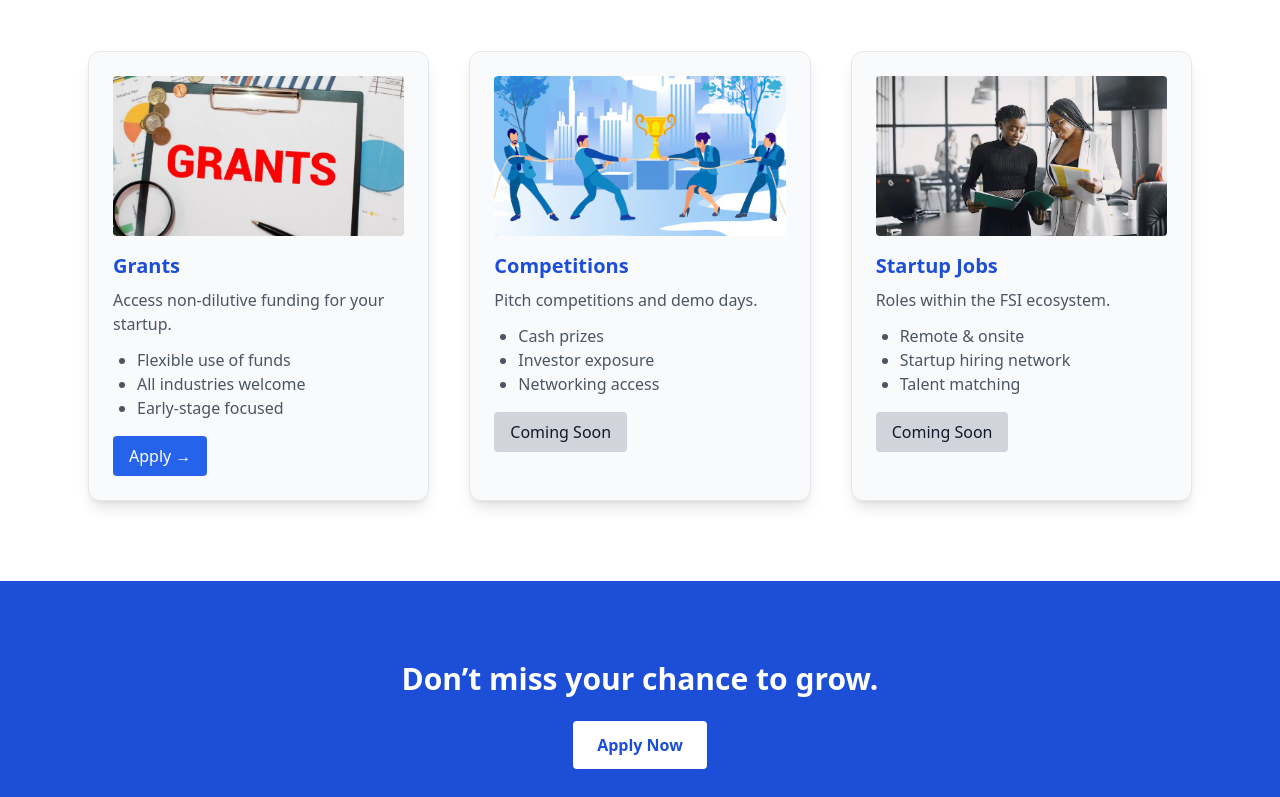
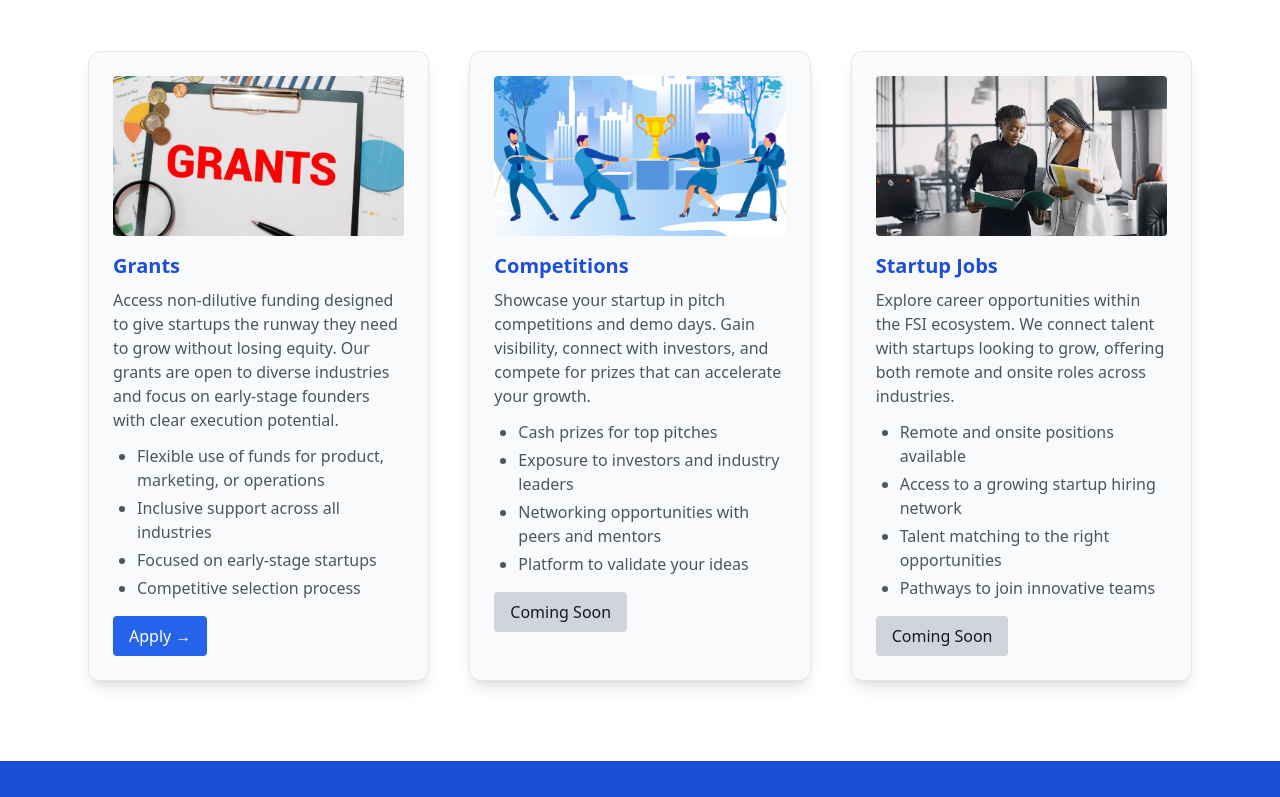
Before and after one commit to otisdonald/FSI, a plain HTML site: page frontend/opportunities.html in a window 1280 px wide. Shown: the part 485-1282 px from the top of the page. Drawn offline with nearby package versions, Linux system fonts and the light colour scheme.

Commit message:
Update opportunities.html

```diff
--- a/frontend/opportunities.html
+++ b/frontend/opportunities.html
@@ -111,38 +111,53 @@
 <!-- OPPORTUNITIES -->
 <section class="py-20 px-6 max-w-6xl mx-auto grid md:grid-cols-3 gap-10 reveal">
 
+  <!-- Grants -->
   <div class="border rounded-xl shadow-lg p-6 bg-gray-50">
-    <img src="images/grants.png" class="w-full h-40 object-cover rounded mb-4">
+    <img src="/images/grants.png" class="w-full h-40 object-cover rounded mb-4">
     <h3 class="font-bold text-blue-700 text-xl">Grants</h3>
-    <p class="text-gray-600 mt-2">Access non-dilutive funding for your startup.</p>
-    <ul class="list-disc pl-6 mt-3 text-gray-600">
-      <li>Flexible use of funds</li>
-      <li>All industries welcome</li>
-      <li>Early-stage focused</li>
+    <p class="text-gray-600 mt-2">
+      Access non‑dilutive funding designed to give startups the runway they need to grow without losing equity.
+      Our grants are open to diverse industries and focus on early‑stage founders with clear execution potential.
+    </p>
+    <ul class="list-disc pl-6 mt-3 text-gray-600 space-y-1">
+      <li>Flexible use of funds for product, marketing, or operations</li>
+      <li>Inclusive support across all industries</li>
+      <li>Focused on early‑stage startups</li>
+      <li>Competitive selection process</li>
     </ul>
     <a href="grants.html" class="mt-4 inline-block bg-blue-600 text-white px-4 py-2 rounded">Apply →</a>
   </div>
 
+  <!-- Competitions -->
   <div class="border rounded-xl shadow-lg p-6 bg-gray-50">
-    <img src="images/competition.png" class="w-full h-40 object-cover rounded mb-4">
+    <img src="/images/competition.png" class="w-full h-40 object-cover rounded mb-4">
     <h3 class="font-bold text-blue-700 text-xl">Competitions</h3>
-    <p class="text-gray-600 mt-2">Pitch competitions and demo days.</p>
-    <ul class="list-disc pl-6 mt-3 text-gray-600">
-      <li>Cash prizes</li>
-      <li>Investor exposure</li>
-      <li>Networking access</li>
+    <p class="text-gray-600 mt-2">
+      Showcase your startup in pitch competitions and demo days. Gain visibility, connect with investors, and
+      compete for prizes that can accelerate your growth.
+    </p>
+    <ul class="list-disc pl-6 mt-3 text-gray-600 space-y-1">
+      <li>Cash prizes for top pitches</li>
+      <li>Exposure to investors and industry leaders</li>
+      <li>Networking opportunities with peers and mentors</li>
+      <li>Platform to validate your ideas</li>
     </ul>
     <button class="mt-4 bg-gray-300 px-4 py-2 rounded">Coming Soon</button>
   </div>
 
+  <!-- Startup Jobs -->
   <div class="border rounded-xl shadow-lg p-6 bg-gray-50">
-    <img src="images/jobs.png" class="w-full h-40 object-cover rounded mb-4">
+    <img src="/images/jobs.png" class="w-full h-40 object-cover rounded mb-4">
     <h3 class="font-bold text-blue-700 text-xl">Startup Jobs</h3>
-    <p class="text-gray-600 mt-2">Roles within the FSI ecosystem.</p>
-    <ul class="list-disc pl-6 mt-3 text-gray-600">
-      <li>Remote & onsite</li>
-      <li>Startup hiring network</li>
-      <li>Talent matching</li>
+    <p class="text-gray-600 mt-2">
+      Explore career opportunities within the FSI ecosystem. We connect talent with startups looking to grow,
+      offering both remote and onsite roles across industries.
+    </p>
+    <ul class="list-disc pl-6 mt-3 text-gray-600 space-y-1">
+      <li>Remote and onsite positions available</li>
+      <li>Access to a growing startup hiring network</li>
+      <li>Talent matching to the right opportunities</li>
+      <li>Pathways to join innovative teams</li>
     </ul>
     <button class="mt-4 bg-gray-300 px-4 py-2 rounded">Coming Soon</button>
   </div>
```
